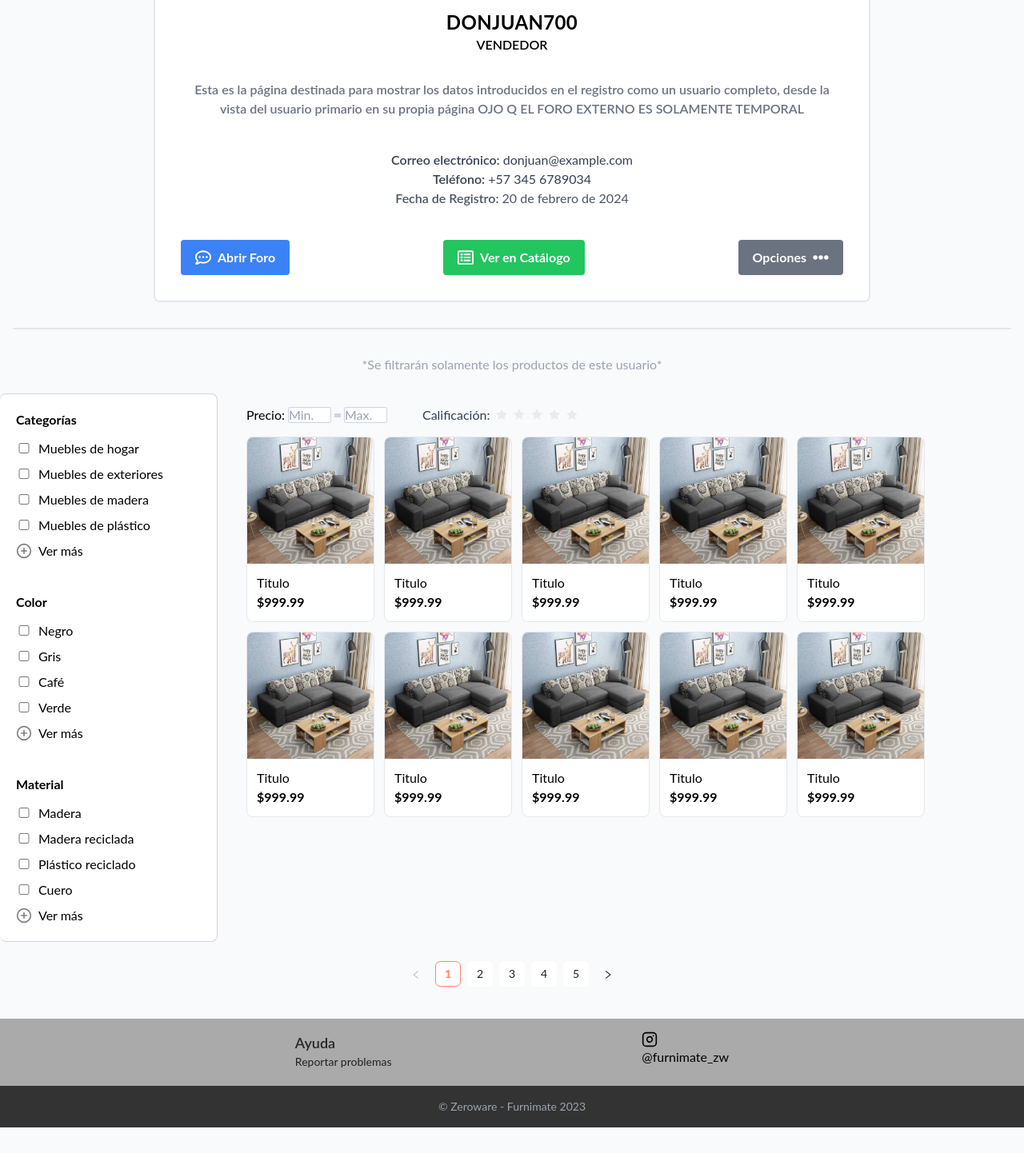
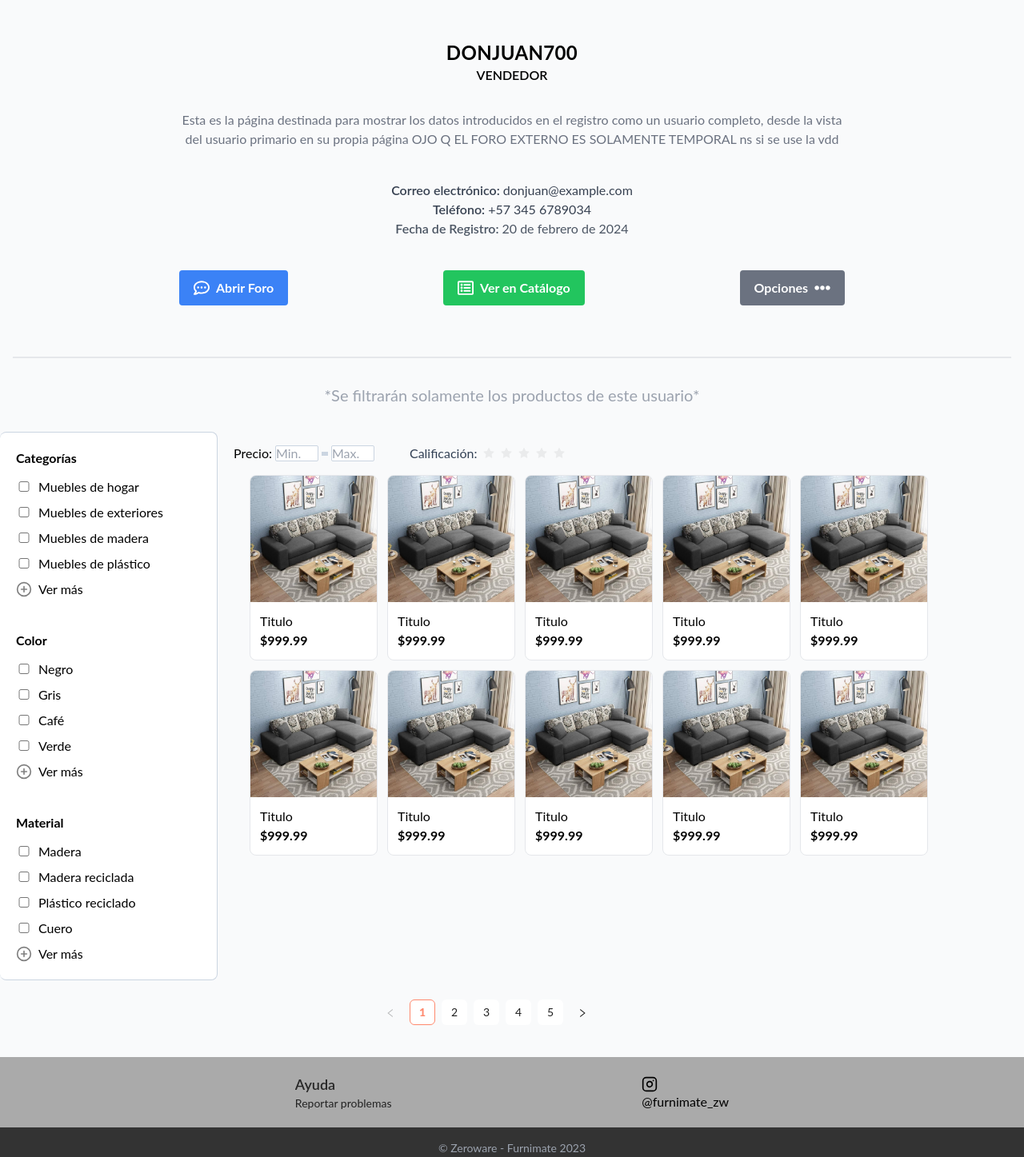
Before and after one commit to plantnt/reactmate, a React (Vite) app: page /profilePage in a window 1280 px wide. Shown: the part 343-1790 px from the top of the page at 80% size. Built offline with nearby package versions, Linux system fonts and the light colour scheme.

Commit message:
Arreglo footer, intento de navbar sticky

```diff
--- a/src/App.tsx
+++ b/src/App.tsx
@@ -12,8 +12,10 @@ import ProductView from './pages/ProductView'
 const App = () => {
   return (
     <Router>
-      <Navbar></Navbar>
-      <main>
+      <div className="sticky top-0 z-50">
+        <Navbar />
+      </div>
+      <main className='bg-gray-50'>
         <Routes>
           <Route path='/' element={<Home/>} />
           <Route path='/cartPage' element={<Cart/>} />
@@ -28,4 +30,4 @@ const App = () => {
   )
 }
 
-export default App
+export default App;
--- a/src/components/UI/footer.tsx
+++ b/src/components/UI/footer.tsx
@@ -7,13 +7,13 @@ export default function Footer(){
             <div id="FooterMain" className="bg-[#aaa] mt-10 pb-5">
             <div className="max-w-[1200px] mx-auto px-4">
                 <div className="flex justify-evenly w-full">
-                    <div className="md:w-[50%] pt-4">
+                    <div className="md:w-[50%] pt-5 ">
                         <div className="text-lg font-semibold text-[#282828]">Ayuda</div>
                         <div className="text-[#222] text-sm">
                             <NavLink to="helpPage">Reportar problemas</NavLink>
                         </div>
                     </div>
-                    <div className="md:w-[50%] pt-4 ">
+                    <div className="md:w-[50%] pt-6 ">
                         <a href="https://www.instagram.com/furnimate_zw/?hl=en" target="_blank">
                         <Instagram size={20}/>
                             @furnimate_zw
--- a/src/pages/Profile.tsx
+++ b/src/pages/Profile.tsx
@@ -29,54 +29,54 @@ export default function Profile() {
 
   return (
     <>
-      <div className="bg-gray-50 min-h-screen py-8"> {/* Cambio del color de fondo a bg-gray-50 */}
-        <div className="max-w-4xl mx-auto bg-white rounded-lg border-2 border-gray-200 overflow-hidden">
-        <br></br>
-          <div className="md:flex">
+      <div className="bg-gray-50 min-h-screen py-8">
+        <div className="max-w-screen mx-auto rounded-lg border-gray-200 overflow-hidden">
+          <br />
+          <div className="md:flex max-w-4xl mx-auto">
             <div className="md:flex-shrink-0">
               <img
-                className="h-48 w-48 object-cover rounded-lg mx-auto"
+                className="h-48 m-5 w-48 object-cover rounded-lg mx-auto"
                 src="src/assets/profileIcon.png"
                 alt="Profile"
               />
             </div>
             <div className="p-8 text-center">
               <div className="uppercase tracking-wide text-sm text-indigo-600 font-bold">
-                <h1 className="text-2xl">donjuan700</h1>
+                <h1 className="text-2xl font-rounded">donjuan700</h1>
               </div>
-              <p className="text-indigo-700 font-semibold">VENDEDOR</p>
+              <p className="text-indigo-700 font-semibold font-rounded">VENDEDOR</p>
               <br />
-              <p className="mt-2 text-gray-500 font-semibold">
+              <p className="mt-2 text-gray-500 font-rounded">
                 Esta es la página destinada para mostrar los datos introducidos en el registro
                 como un usuario completo, desde la vista del usuario primario en su propia página
-                OJO Q EL FORO EXTERNO ES SOLAMENTE TEMPORAL
+                OJO Q EL FORO EXTERNO ES SOLAMENTE TEMPORAL ns si se use la vdd
               </p>
               <br />
 
-              <div className="mt-4 text-center">
+              <div className="mt-4 text-center font-rounded">
                 <p className="text-gray-700">
-                  <span className="font-semibold">Correo electrónico:</span> donjuan@example.com
+                  <span className="font-semibold">Correo electrónico: </span> donjuan@example.com
                 </p>
                 <p className="text-gray-700">
-                  <span className="font-semibold">Teléfono:</span> +57 345 6789034
+                  <span className="font-semibold">Teléfono: </span> +57 345 6789034
                 </p>
                 <p className="text-gray-600">
-                  <span className="font-semibold">Fecha de Registro:</span> 20 de febrero de 2024
+                  <span className="font-semibold">Fecha de Registro: </span> 20 de febrero de 2024
                 </p>
               </div>
-              <br></br>
+              <br />
 
               <div className="mt-4 flex justify-between">
                 <a href="https://furnimate.foroactivo.com/">
-                  <button className="bg-blue-500 hover:bg-white hover:text-blue-500 hover:border-blue-500 transition duration-300 border-2 border-blue-500 text-white font-bold py-2 px-4 rounded flex items-center">
+                  <button className="bg-blue-500 hover:bg-white hover:text-blue-500 hover:border-blue-500 transition duration-300 border-2 border-blue-500 text-white font-bold py-2 px-4 rounded flex items-center ho">
                     <FaRegCommentDots className="inline-block mr-2 text-xl" />
-                    <span className="text-base">Abrir Foro</span>
+                    <span className="text-base font-rounded">Abrir Foro</span>
                   </button>
                 </a>
                 <a href="http://localhost:3000/">
                   <button className="bg-green-500 hover:bg-white hover:text-green-500 hover:border-green-500 transition duration-300 border-2 border-green-500 text-white font-bold py-2 px-4 rounded flex items-center justify-center">
                     <FaRegListAlt className="inline-block mr-2 text-xl" />
-                    <span className="text-base">Ver en Catálogo</span>
+                    <span className="text-base font-rounded">Ver en Catálogo</span>
                   </button>
                 </a>
 
@@ -85,7 +85,7 @@ export default function Profile() {
                     onClick={handleClick}
                     className="bg-gray-500 hover:bg-white hover:text-gray-500 hover:border-gray-500 transition duration-300 border-2 border-gray-500 text-white font-bold py-2 px-4 rounded flex items-center justify-center"
                   >
-                    <span className="text-base">Opciones</span>
+                    <span className="text-base font-rounded">Opciones</span>
                     <FaEllipsisH className="inline-block ml-2 text-xl" />
                   </button>
                   {isOpen && (
@@ -93,9 +93,9 @@ export default function Profile() {
                       className="absolute left-500 bg-white border border-gray-200 divide-y divide-gray-100 rounded-md shadow-lg z-10"
                     >
                       <div className="py-1">
-                        <p className="text-sm px-4 py-2 hover:bg-gray-100 cursor-pointer">Modificar perfil</p>
-                        <p className="text-sm px-4 py-2 hover:bg-gray-100 cursor-pointer">Modificar contraseña</p>
-                        <p className="text-sm px-4 py-2 hover:bg-gray-100 cursor-pointer">Eliminar cuenta</p>
+                        <p className="text-sm px-4 py-2 hover:bg-gray-100 cursor-pointer font-rounded">Modificar perfil</p>
+                        <p className="text-sm px-4 py-2 hover:bg-gray-100 cursor-pointer font-rounded">Modificar contraseña</p>
+                        <p className="text-sm px-4 py-2 hover:bg-gray-100 cursor-pointer font-rounded">Eliminar cuenta</p>
                       </div>
                     </div>
                   )}
@@ -105,20 +105,21 @@ export default function Profile() {
           </div>
         </div>
 
+
         {/* Esta es la linea separadora q separa jaajaj */}
         <hr className="my-8 border-b border-gray-200 mx-4" />
 
-        <h1 className="text-center text-gray-400">*Se filtrarán solamente los productos de este usuario*</h1>
+        <h1 className="text-center text-gray-400 text-xl pb-10">*Se filtrarán solamente los productos de este usuario*</h1>
         <br></br>
 
-        <div className="h-full w-full flex flex-col">
+        <div className="h-full w-full flex flex-col -m-8">
           <div className="grid grid-flow-col">
-            <Filters />
+            <div className="pl-8"><Filters /></div>
             <div className="max-w-[60rem] justify-self-start">
               <div className="mt-3">
                 <Rating />
               </div>
-              <div className="max-w-[90%] inline-flex flex-wrap gap-3 ml-3 pt-3">
+              <div className="max-w-[90%] inline-flex flex-wrap gap-3 ml-8 pt-3">
                 <ProductCard />
                 <ProductCard />
                 <ProductCard />
@@ -134,10 +135,10 @@ export default function Profile() {
           </div>
           <Pagination className="self-center mt-6" defaultCurrent={1} total={50}></Pagination>
           <div className="grid w-full justify-self-end">
-            <Footer />
           </div>
         </div>
       </div>
+      <Footer></Footer>
     </>
   );
 }
```
